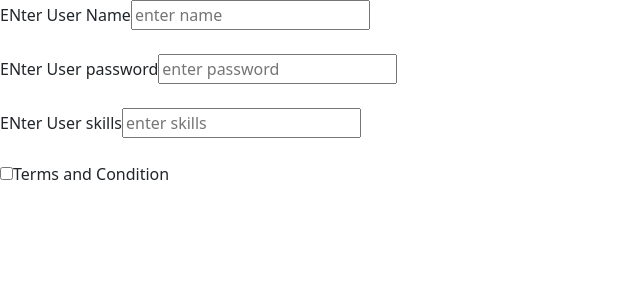
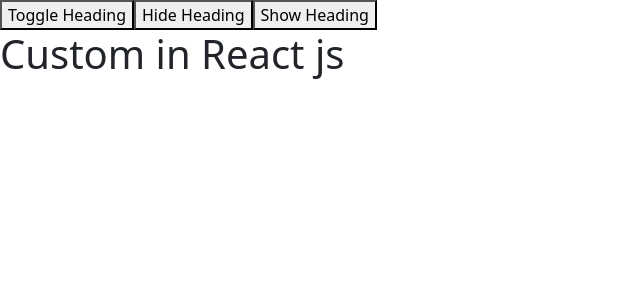
Before and after one commit to raju15022004/React_coder, a React (Vite) app in the folder react_coder/: page / in a window 1280 px wide. Shown: the top 300 px of the page, without its empty margins (0-640 px from the left). Built offline with nearby package versions, Linux system fonts and the light colour scheme.

Commit message:
useToggle.jsx

```diff
--- a/react_coder/src/App.jsx
+++ b/react_coder/src/App.jsx
@@ -1,41 +1,22 @@
-import { useActionState, useId } from "react";
-
+import useToggle from "./useToggle"
  function App(){
 
+  const[value,toggleValue]=useToggle(true)
+
+  // console.log("val----",value);
   return(
   <div>
-  <UserForm/>
+    <button onClick={toggleValue}>Toggle Heading</button>
+    <button onClick={()=>toggleValue(false)}>Hide Heading</button>
+    <button onClick={()=>toggleValue(true)}>Show Heading</button>
 
-    </div>
+    {
+      value?<h1>Custom in React js</h1>:null
+    }
+  </div>
   )
 }
 
-function UserForm(){
-  const name=useId();
-  const password=useId();
-  const terms=useId();
-  const skills=useId();
 
 
-return(
-  <div>
-    <form action="">
-      <lable htmlFor={name}>ENter User Name</lable>
-      <input id={name} type="text" placeholder="enter name"/>
-      <br/><br/>
-      <lable htmlFor={password}>ENter User password</lable>
-      <input id={password} type="text" placeholder="enter password"/>
-      <br/><br/>
-      <lable htmlFor={skills}>ENter User skills</lable>
-      <input id={skills} type="text" placeholder="enter skills"/>
-      <br/><br/>
-      <input id={terms} type="checkbox" placeholder="enter terms"/>
-      <lable htmlFor={terms}>Terms and Condition</lable>
-
-      <br/><br/>
-    </form>
-  </div>
-
-)
-}
 export default App;
--- /dev/null
+++ b/react_coder/src/useToggle.jsx
@@ -0,0 +1,20 @@
+import { useState } from "react"
+
+const useToggle=(defaultVal)=>{
+  const [value,setValue]=useState(defaultVal);
+
+  function toggleValue(val){
+
+    if(typeof val!='boolean'){
+     console.log("if");
+
+      setValue(!value)
+    }else{
+      console.log("else");
+      setValue(val)
+    }
+  }
+  return[value,toggleValue];
+}
+
+export default useToggle;
```
